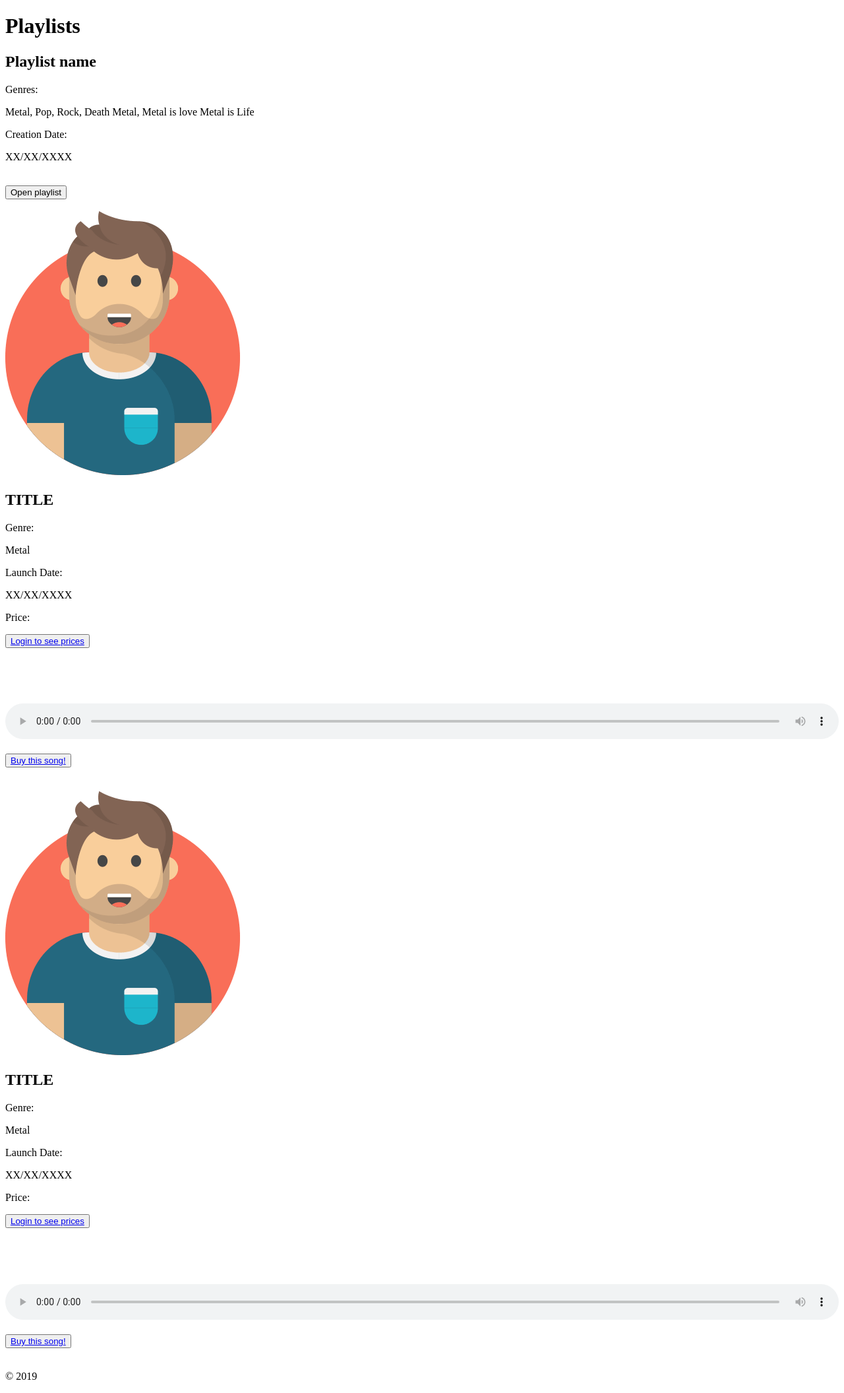
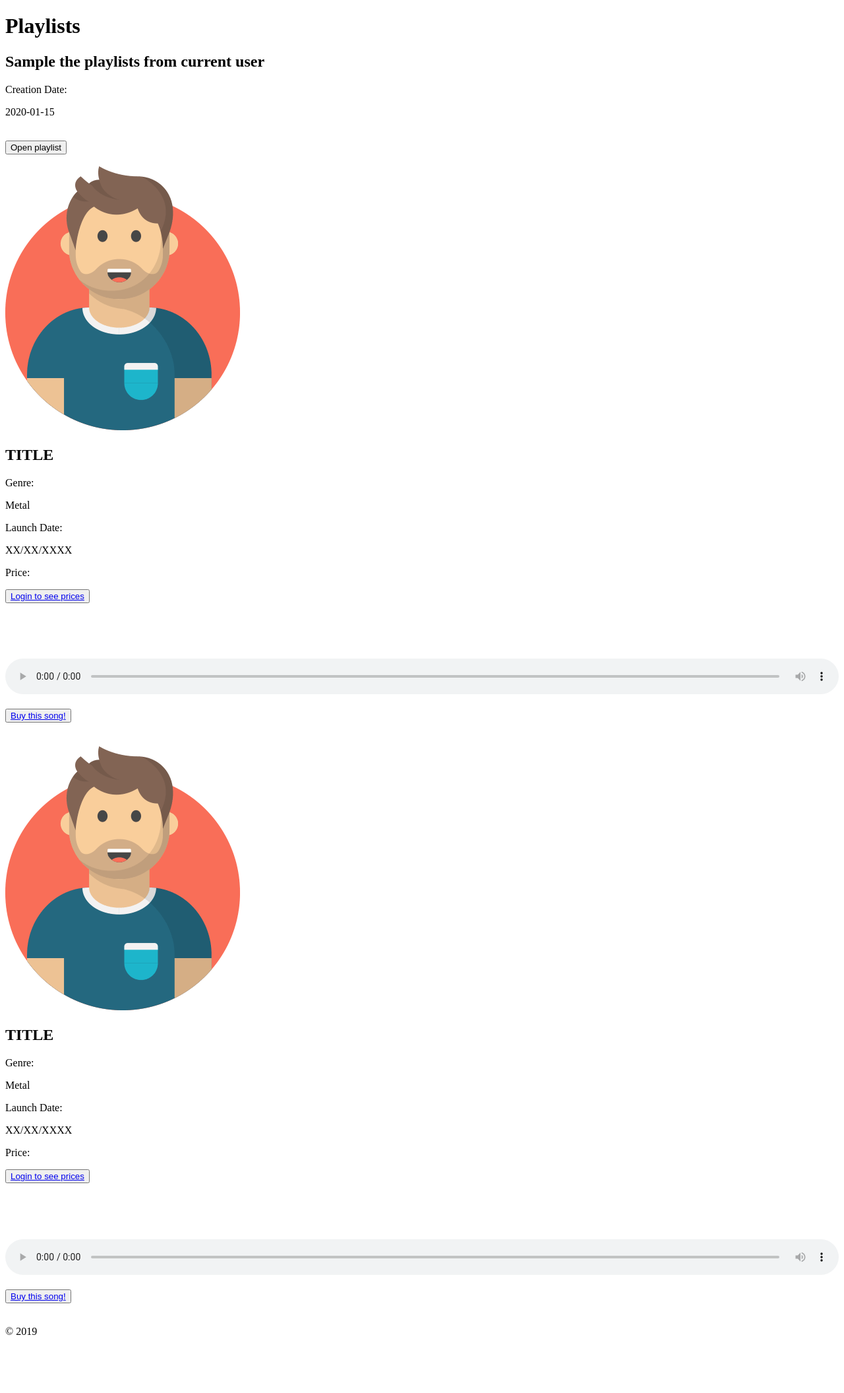
Before and after one commit to BeatBunny/BeatBunny, a Yii app: template advanced/frontend/views/playlists/index.php in a window 1280 px wide. Shown: the whole page at 66% size. After the commit the page ends 2023 px from the top, so only its background shows below. Run offline with PHP 8.4 and a stand-in for Yii, Linux system fonts and the light colour scheme; the template is opened without the code that fills it: most values are stand-ins (such as "Sample title", 1, 10 or a date in 2020); data that the repository does not hold is empty; some libraries are stand-ins or nearby versions.

Commit message:
Getting musics from playlists from logged user

```diff
--- a/advanced/frontend/views/playlists/index.php
+++ b/advanced/frontend/views/playlists/index.php
@@ -28,13 +28,10 @@ $this->params['breadcrumbs'][] = $this->title;
     <div class="row borderTopBlack">
         <div class="col-lg-12 ">
             <div class="row">
-                <div class="col-lg-8 textAlignLeft"><h2>Playlist name</h2></div>
+                <div class="col-lg-8 textAlignLeft"><h2><?php echo $playlist->nome?></h2></div>
             </div>
             <div class="row">
-                <div class="col-lg-4 textAlignRight"><p>Genres: </p></div><div class="col-lg-8"><p class="overflowThatBi" title="Metal, Pop, Rock, Death Metal, Metal is love Metal is Life">Metal, Pop, Rock, Death Metal, Metal is love Metal is Life</p></div>
-            </div>
-            <div class="row">
-                <div class="col-lg-4 textAlignRight"><p>Creation Date:<br> </p></div><div class="col-lg-8"><p>XX/XX/XXXX</p></div>
+                <div class="col-lg-4 textAlignRight"><p>Creation Date:<br> </p></div><div class="col-lg-8"><p><?php echo $playlist->creationdate ?></p></div>
             </div>
         </div>
         <div class="row"> <div class="col-lg-4">&nbsp;</div><div class="col-lg-8"></div> </div>
@@ -131,6 +128,5 @@ $this->params['breadcrumbs'][] = $this->title;
             </div>
             <br>
         </div>
-
     </div>
 <?php } ?>
```
Also changed, not shown: advanced/frontend/controllers/PlaylistsController.php (+29 -0 lines).
